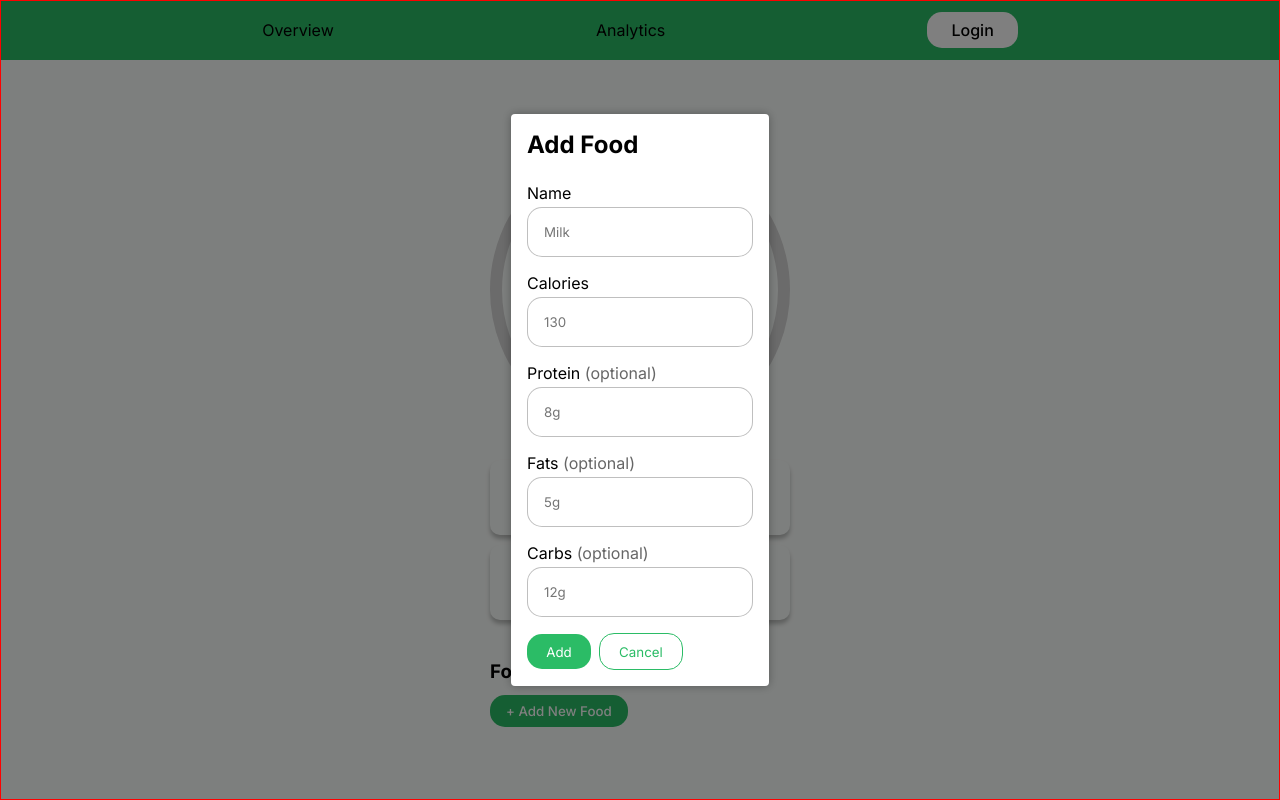
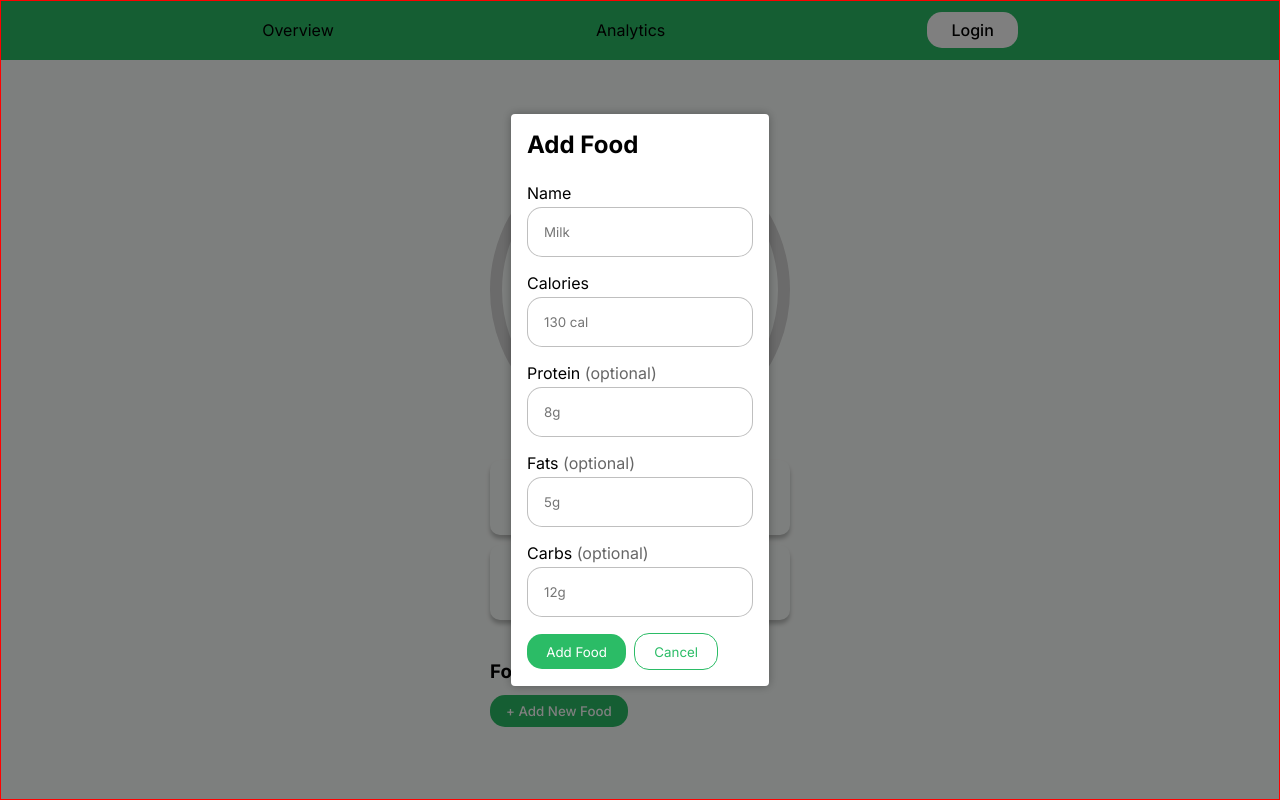
Before and after one commit to czcarrizales/calorie-tracker, a React app: page / in a window 1280 px wide. Both pictures are taken after a click on the button "+ Add New Food". Built offline with nearby package versions, Linux system fonts and the light colour scheme; the HTML template or start-up script is replaced by a standard one.

Commit message:
calorie placeholder and clearer add button text

```diff
--- a/src/Modal.tsx
+++ b/src/Modal.tsx
@@ -52,7 +52,7 @@ const Modal: React.FC<ModalProps> = ({ setShowModal }) => {
                             <label htmlFor="calories">
                                 Calories
                             </label>
-                            <input className='nutrition-info-input' type="number" placeholder='130' onChange={(e) => setFoodCalories(parseInt(e.target.value))} required />
+                            <input className='nutrition-info-input' type="number" placeholder='130 cal' onChange={(e) => setFoodCalories(parseInt(e.target.value))} required />
                         </div>
                         <div className="nutrition-info-details">
                             <label htmlFor="protein">
@@ -73,7 +73,7 @@ const Modal: React.FC<ModalProps> = ({ setShowModal }) => {
                             <input className='nutrition-info-input' type="number" placeholder='12g' onChange={(e) => setFoodCarbs(parseInt(e.target.value))} />
                         </div>
                     </div>
-                    <button className='add-food-button' type='submit'>Add</button>
+                    <button className='add-food-button' type='submit'>Add Food</button>
                     <button className='cancel-food-button' onClick={handleCancelButton}>Cancel</button>
                 </form>
 
```
